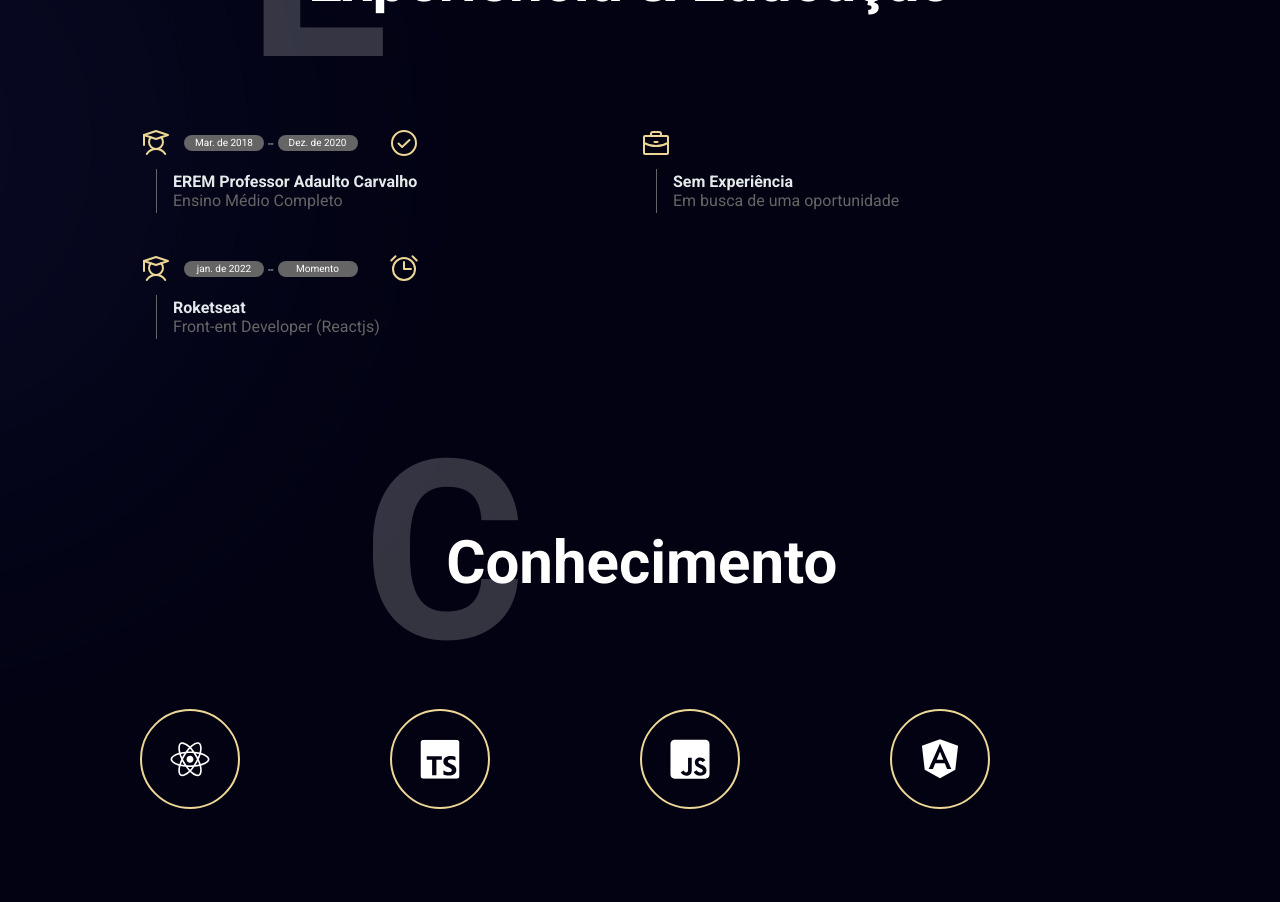
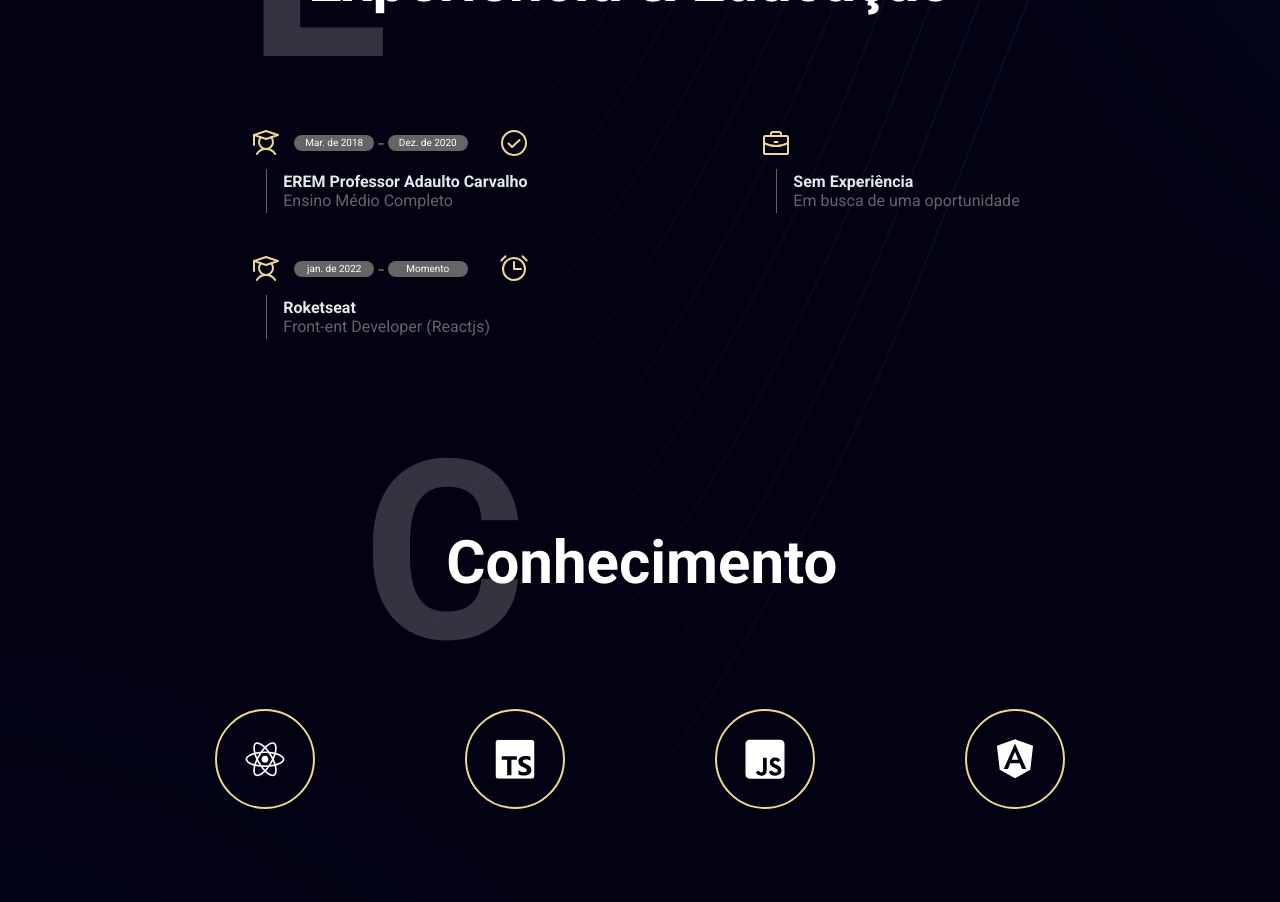
Before and after one commit to Eduardo-BarrosoS/portfolio, a React (Vite) app in the folder client/: page / in a window 1280 px wide. Shown: the part 1540-2442 px from the top of the page. Built offline with nearby package versions, Linux system fonts and the light colour scheme.

Commit message:
erros de css corigido

```diff
--- a/client/src/App.tsx
+++ b/client/src/App.tsx
@@ -1,5 +1,11 @@
 import { ThemeProvider } from "styled-components";
 import { Home } from "./screens/Home";
+import { AboutMe } from "./sections/AboutMe";
+import { ContateMe } from "./sections/ContateMe";
+import { ExperienceAndEducation } from "./sections/ExperienceAndEducation";
+import { HomeSection } from "./sections/Home";
+import { Knowledge } from "./sections/Knowledge";
+import { Projects } from "./sections/Projects";
 import { GlobalStyles } from "./styles/global";
 import { defaultTheme } from "./styles/themes/default";
 
@@ -7,8 +13,16 @@ export function App() {
 
   return (
     <ThemeProvider theme={defaultTheme}>
+      <Home />
+      {/* <div className="home">
+        <HomeSection />
+        <AboutMe />
+        <ExperienceAndEducation />
+        <Knowledge />
+        <Projects />
+        <ContateMe />
+      </div> */}
       <GlobalStyles />
-      <Home />
     </ThemeProvider>
   )
 }
--- a/client/src/screens/Home/styles.ts
+++ b/client/src/screens/Home/styles.ts
@@ -6,7 +6,6 @@ export const HomeContainer = styled.div`
 
     width: 100vw;
     max-width: 1000px;
-    height: 100vh;
     margin: 0 auto;
 
  `
--- a/client/src/sections/AboutMe/index.tsx
+++ b/client/src/sections/AboutMe/index.tsx
@@ -1,4 +1,4 @@
-import { formatDistance, formatDistanceToNow } from "date-fns"
+import { formatDistanceToNow } from "date-fns"
 import { ptBR } from "date-fns/locale"
 import { Title } from "../../components/Title"
 import { AboutMeContainer, Experience_projects, FirstInformation, PersonalInformationContainer, SecondInformation } from "./styles"
@@ -11,6 +11,7 @@ export const AboutMe = () => {
     return (
         <AboutMeContainer>
             <Title title="Sobre mim" />
+
             <div>
                 <h3>Informações pessoais</h3>
                 <PersonalInformationContainer>
--- a/client/src/sections/AboutMe/styles.ts
+++ b/client/src/sections/AboutMe/styles.ts
@@ -1,4 +1,12 @@
 import styled from "styled-components";
+
+export const Container = styled.div`
+
+display: flex;
+align-items: center;
+justify-content: center;
+
+`
 
 export const AboutMeContainer = styled.div`
     h3 {
--- a/client/src/sections/ContateMe/styles.ts
+++ b/client/src/sections/ContateMe/styles.ts
@@ -5,6 +5,7 @@ export const ContateMeContainer = styled.div`
 
     & > div {
         display: flex;
+        justify-content: center;
         gap: 6.4rem;
     }
 
--- a/client/src/sections/ExperienceAndEducation/styled.ts
+++ b/client/src/sections/ExperienceAndEducation/styled.ts
@@ -8,5 +8,6 @@ export const ExperienceAndEducationContainer = styled.div`
 
     display: grid;
     grid-template-columns: repeat(2, 1fr);
+    justify-items: center;
     row-gap: 4rem;
 `
--- a/client/src/sections/Home/index.tsx
+++ b/client/src/sections/Home/index.tsx
@@ -1,6 +1,8 @@
 import { ArrowRight, Alarm, InstagramLogo, WhatsappLogo, LinkedinLogo, GithubLogo } from "phosphor-react"
 import { useState } from "react"
 import { ContainerImg, HomeContainer, Presentation, SocialMedias } from "./styles"
+import bgEffect from "../../assets/bgEffect.svg"
+
 
 export const HomeSection = () => {
 
--- a/client/src/sections/Home/styles.ts
+++ b/client/src/sections/Home/styles.ts
@@ -1,5 +1,4 @@
 import styled from "styled-components";
-
 
 export const HomeContainer = styled.div`
 
@@ -7,9 +6,6 @@ export const HomeContainer = styled.div`
     display: flex;
     align-items: center;
     justify-content: space-between;
-
-
-
 `
 export const ContainerImg = styled.div`
 
--- a/client/src/sections/Knowledge/styles.ts
+++ b/client/src/sections/Knowledge/styles.ts
@@ -4,6 +4,7 @@ export const ItemsContainer = styled.div`
 
         display: grid;
         grid-template-columns: repeat(4, 1fr);
+        justify-items: center;
         row-gap: 9.5rem;
 
         div {
--- a/client/src/sections/Projects/styles.ts
+++ b/client/src/sections/Projects/styles.ts
@@ -4,7 +4,7 @@ export const Cards = styled.div`
 
     display: grid;
     grid-template-columns: repeat(2, 1fr);
-    align-items: center;
+    justify-items: center;
     row-gap: 1rem;
 
 `
--- a/client/src/styles/global.ts
+++ b/client/src/styles/global.ts
@@ -1,4 +1,4 @@
-import { createGlobalStyle } from "styled-components";
+import styled, { createGlobalStyle } from "styled-components";
 
 export const GlobalStyles = createGlobalStyle`
     * {
@@ -17,8 +17,8 @@ export const GlobalStyles = createGlobalStyle`
     }
 
     body {
-        background: ${(props) => props.theme.darkBlue} no-repeat url('./src/assets/bgEffect.svg');
-        background-color: ${(props) => props.theme.darkBlue};
+        background: ${(props) => props.theme.darkBlue} no-repeat url("./src/assets/bgEffect.svg");
+        background-size: cover;
         color: ${(props) => props.theme.white};
         -webkit-font-smoothing: antialiased;
     }
@@ -29,4 +29,5 @@ export const GlobalStyles = createGlobalStyle`
         font-size: 1rem;
     }
 
+
 `
```
